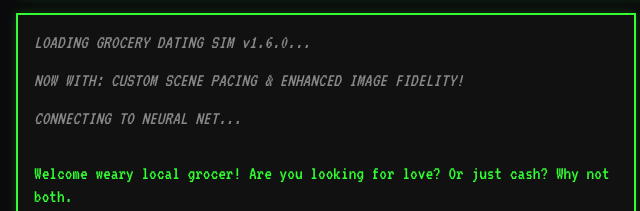
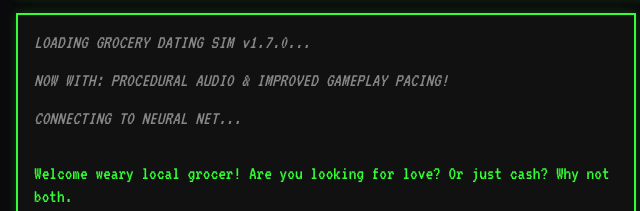
Before and after one commit to evanswope/evan-swope-digital, a plain HTML site: page grocery-dating-sim.html in a window 1280 px wide. Shown: the part 360-571 px from the top of the page, 156-796 px from the left. Drawn offline with Linux system fonts and the light colour scheme; no server answers.

Commit message:
Bump version to v1.7.0 and update features text

```diff
--- a/grocery-dating-sim.html
+++ b/grocery-dating-sim.html
@@ -480,8 +480,8 @@
 
     <div class="game-console">
       <div class="log-area" id="log-area">
-        <div class="log-msg log-system">LOADING GROCERY DATING SIM v1.6.0...</div>
-        <div class="log-msg log-system">NOW WITH: CUSTOM SCENE PACING & ENHANCED IMAGE FIDELITY!</div>
+        <div class="log-msg log-system">LOADING GROCERY DATING SIM v1.7.0...</div>
+        <div class="log-msg log-system">NOW WITH: PROCEDURAL AUDIO & IMPROVED GAMEPLAY PACING!</div>
         <div class="log-msg log-system">CONNECTING TO NEURAL NET...</div>
         <div class="log-msg log-gm" style="margin-top: 1rem;">Welcome weary local grocer! Are you looking for love? Or just cash? Why not both.</div>
         <div class="log-msg log-gm">Provide your customers with the grocery items they need, and add a twist to help them emotionally and you may just end up falling in love!</div>
```
